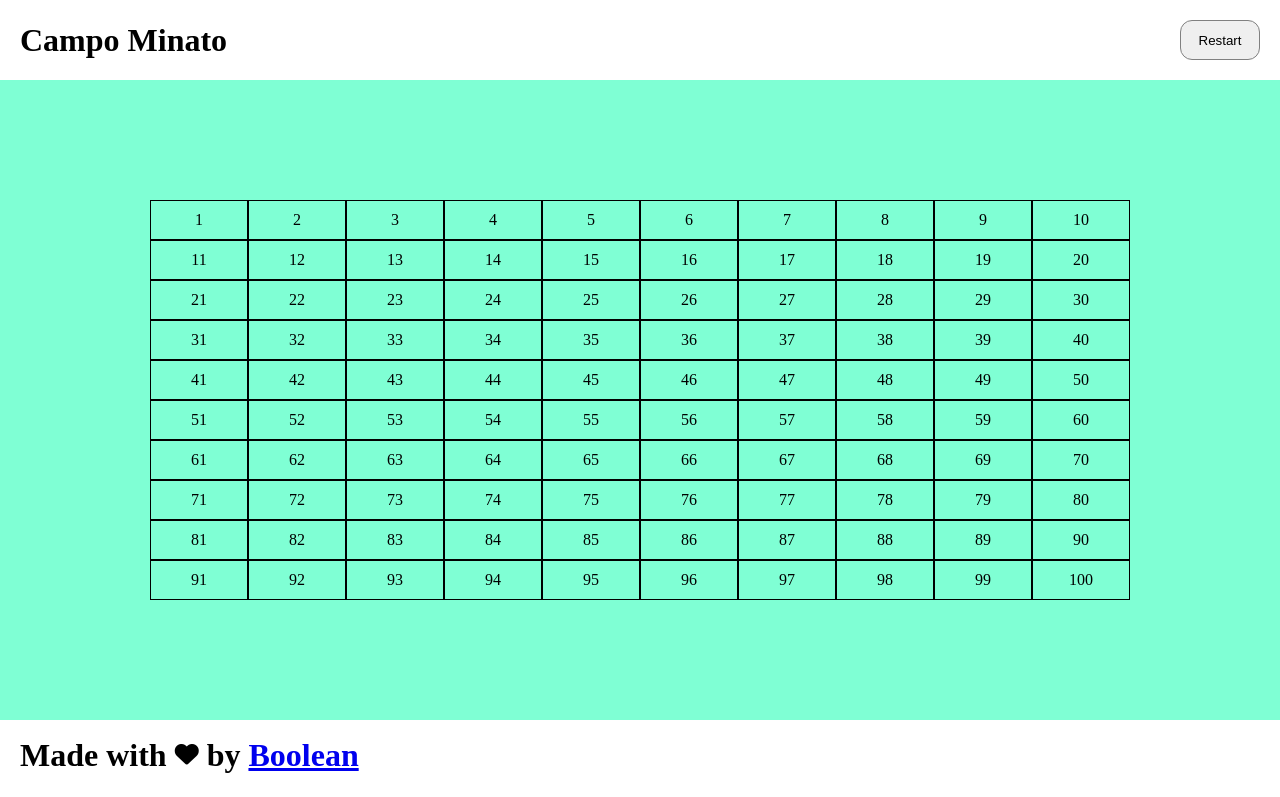
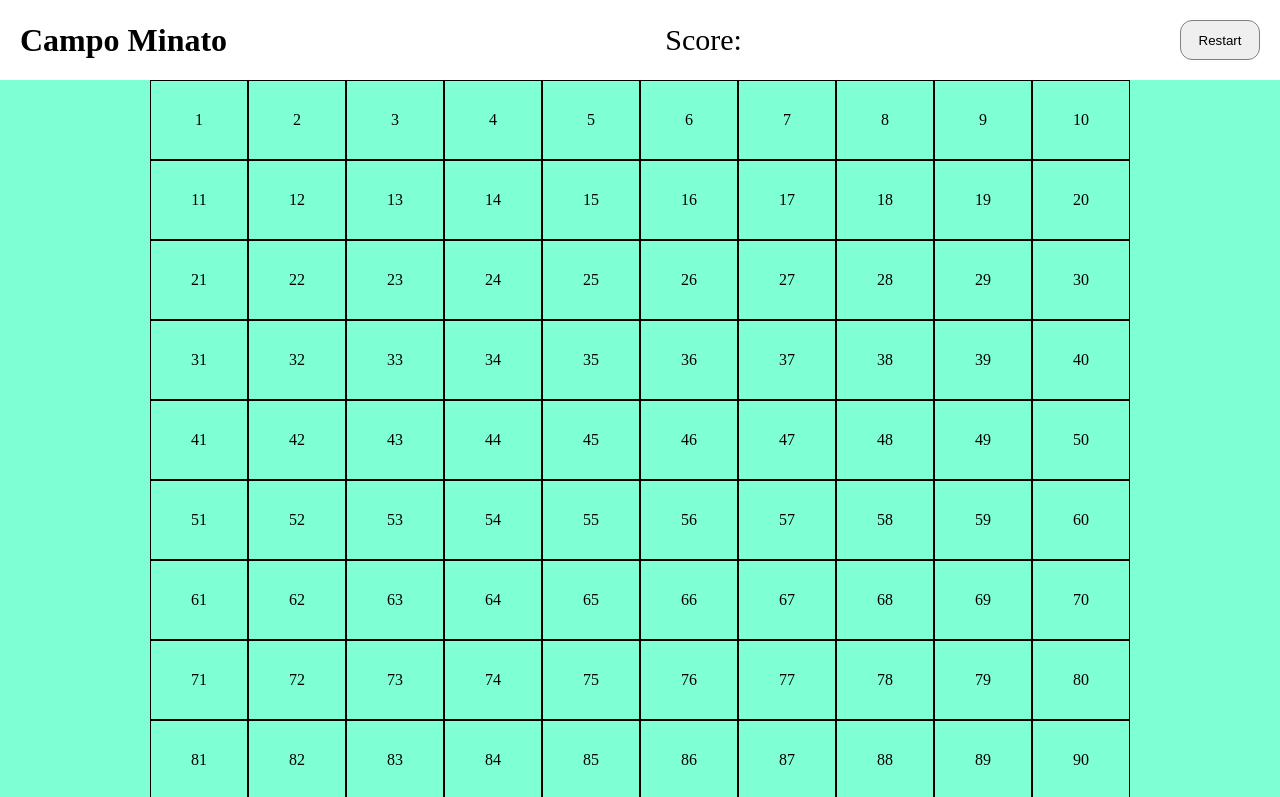
Before and after one commit to MateuszKacperski/js-campominato-dom, a plain HTML site: page index.html in a window 1280 px wide. Both pictures are taken after a click on the button "play". Shown: the top 797 px of the page. Drawn offline with Linux system fonts and the light colour scheme.

Commit message:
added milesone1

```diff
--- a/css/style.css
+++ b/css/style.css
@@ -28,6 +28,10 @@ header {
     justify-content: space-between;
 }
 
+#score {
+    font-size: 30px;
+}
+
 .btn {
     width: 80px;
     height: 40px;
@@ -47,8 +51,8 @@ header {
 
 
 #grid .cell{
-    cursor: pointer;
-    padding: 10px;
+
+    padding: 30px 5px;
     width: calc(100% / 10);
     height: calc(100% / 10);
     border: solid 1px black;
@@ -58,6 +62,7 @@ header {
 }
 
 .cell.clicked {
+    cursor: not-allowed;
     background-color: blue;
 }
 
--- a/index.html
+++ b/index.html
@@ -11,6 +11,7 @@
 <body>
     <header id="header">
         <h1>Campo Minato</h1>
+        <div id="score">Score:</div>
         <button class="btn"><strong>play</strong></button>
     </header>
     <div id="grid">
--- a/js/script.js
+++ b/js/script.js
@@ -1,5 +1,3 @@
-console.log('JS OK');
-
 // recupero il bottone
 const button = document.querySelector('.btn');
 
@@ -7,6 +5,13 @@ const button = document.querySelector('.btn');
 
 const grid = document.getElementById('grid');
 
+//recupero il div del punteggio
+const displayScore = document.getElementById('score');
+
+
+//variabile del conteggio
+
+let score = 0;
 
 //funzioni
 
@@ -34,7 +39,7 @@ let count = 0;
 
 // aggiungo azione dopo aver cliccato sul bottone
 
-button.addEventListener('click', function(e){
+button.addEventListener('click', function(){
 
 button.innerText = 'Restart';
 grid.innerHTML = ' ';
@@ -52,10 +57,15 @@ grid.innerHTML = ' ';
         const numero = addNumber(i);
         cell.innerText = numero;
 
+
         cell.addEventListener('click', function(){
+
+            if(cell.classList.contains('clicked')) return;
+
             cell.classList.add('clicked');
-            console.log(i);
-            if(cell.classList.contains('clicked')) return;
+            console.log(numero);
+            //aumento il punteggio e lo stampo in maggina man mano che aumenta
+            displayScore.innerText = 'Score:' + (++score);
         })
 
 
```
